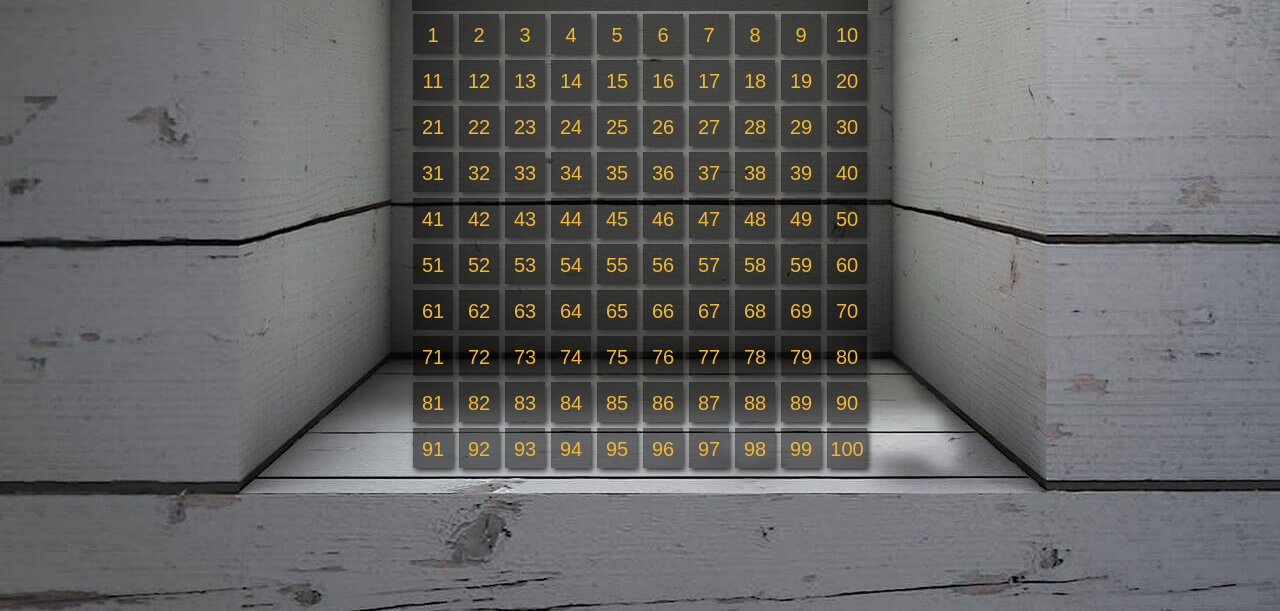
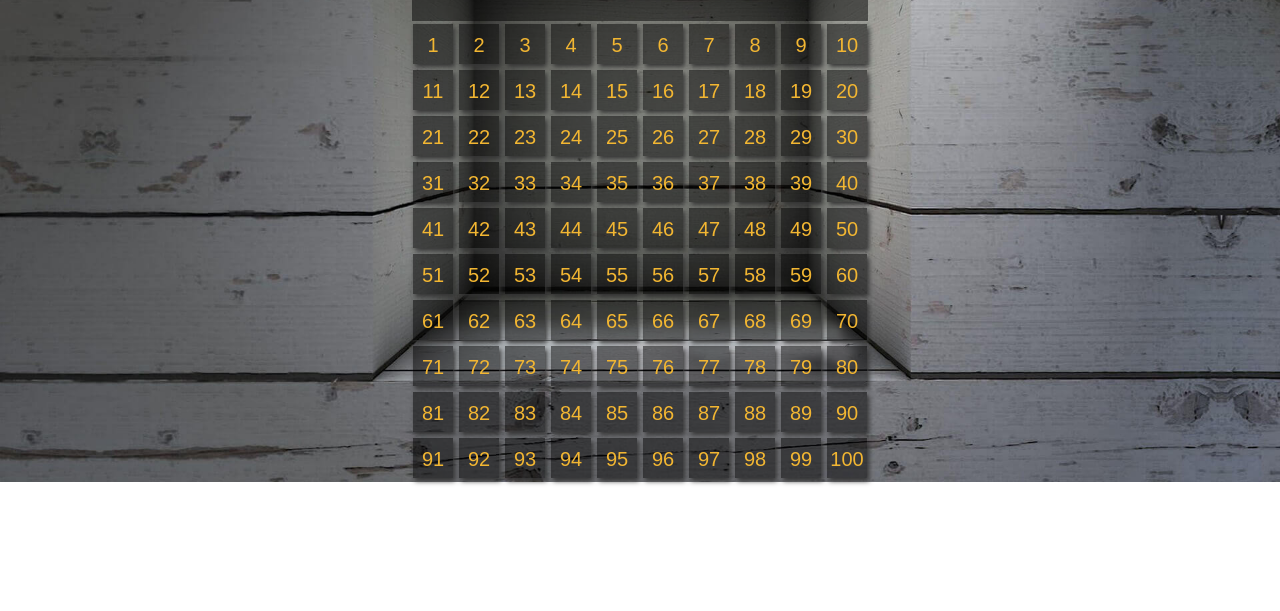
Before and after one commit to nogalpaulina/guess_my_number, a plain HTML site: page index.html in a window 1280 px wide. Shown: the part 189-800 px from the top of the page. Drawn offline with Linux system fonts and the light colour scheme.

Commit message:
Add styles

```diff
--- a/css/style.css
+++ b/css/style.css
@@ -3,8 +3,11 @@ body {
   margin: 20px 0 0 0;
   background-image: url(../images/guess_nr_bg.jpg);
   background-position: center center;
-  background-size: inherit;
+  background-size: cover;
   background-repeat: no-repeat;
+  min-height: 100%;
+  height: 100%;
+  padding-top: 10px;
 }
 
 .container {
@@ -62,3 +65,10 @@ button {
 	background-color: #ffaf00;
 	color: #fff;
 }
+
+@media screen and (max-width 480px) {
+  #instructions, body {
+    width: 100%;
+    max-width: 100%;
+  }
+}
```
